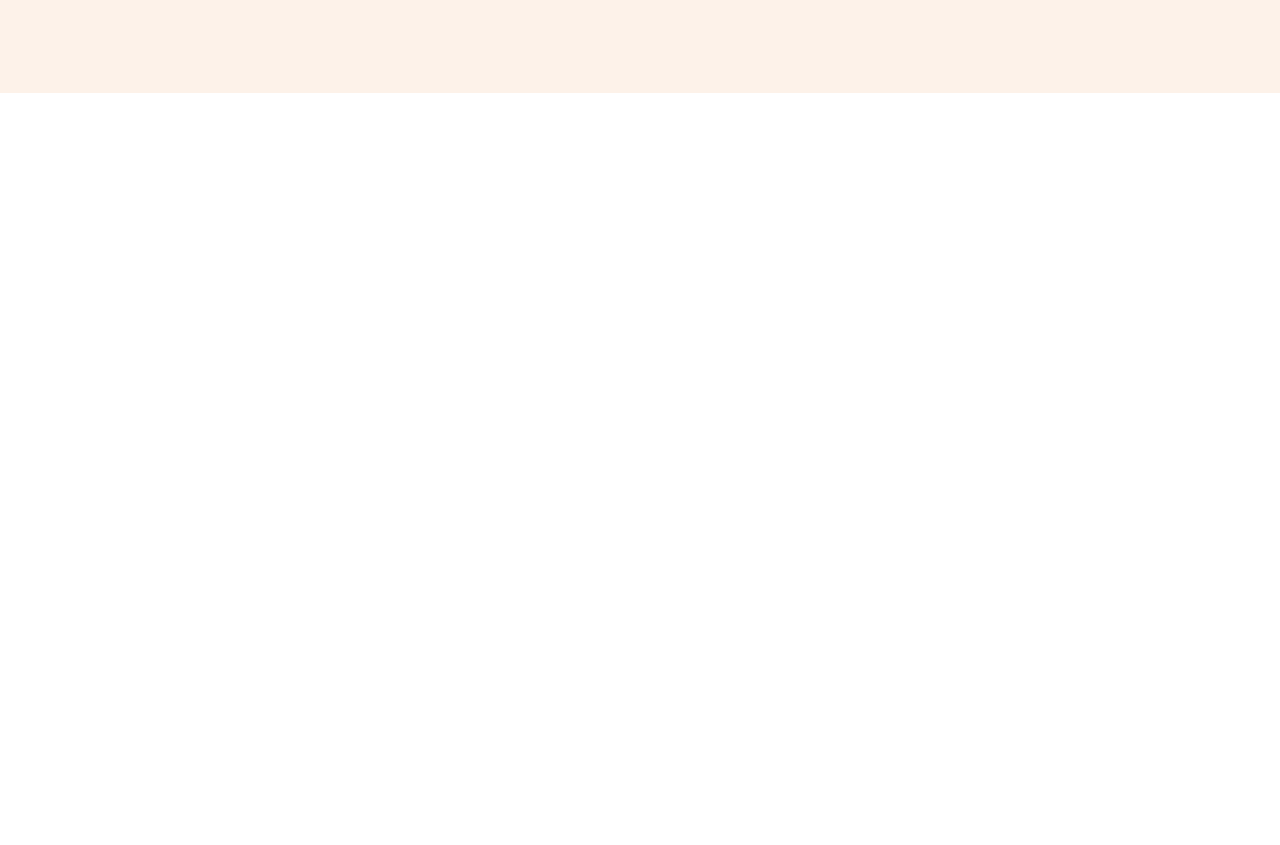
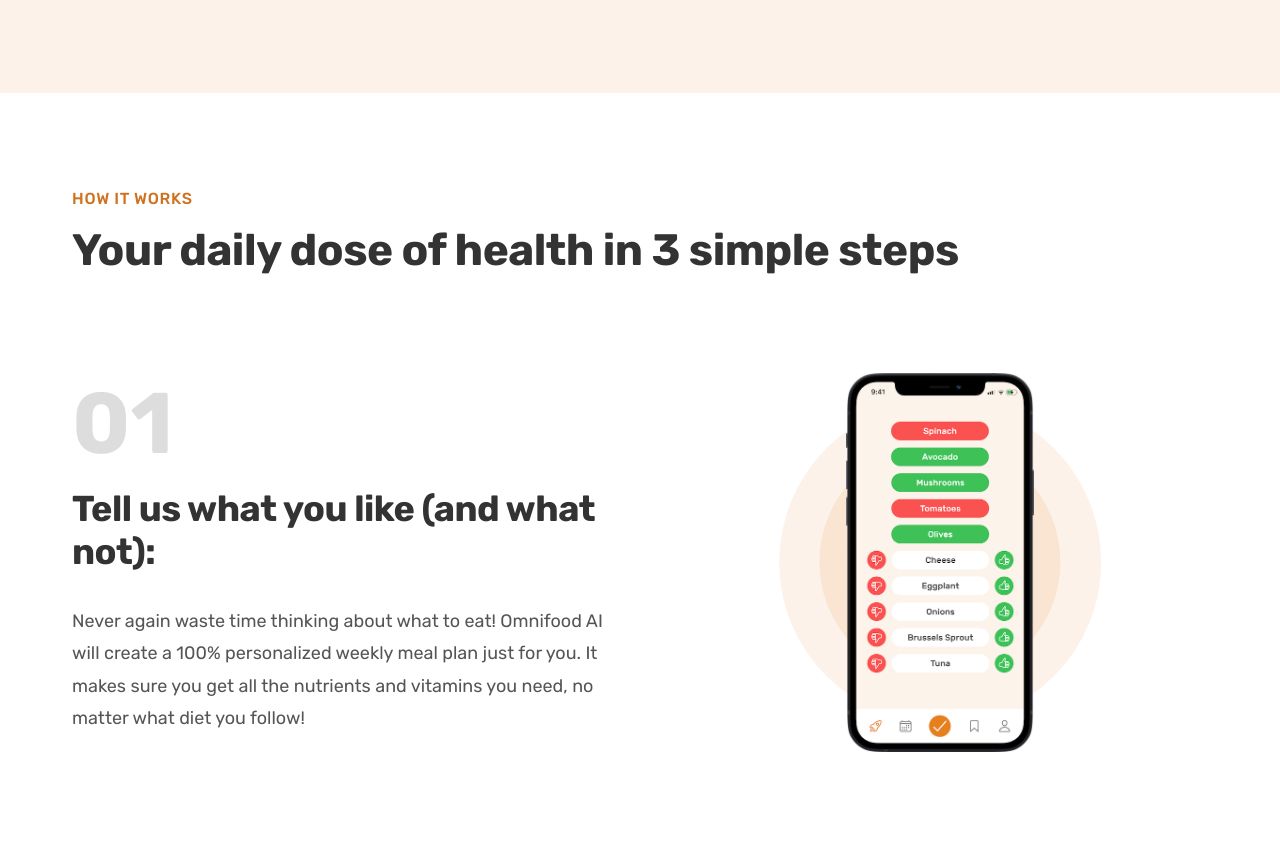
Before and after one commit to MostafaMohammadi1989/web-food, a plain HTML site: page index.html in a window 1280 px wide. Shown: the part 671-1516 px from the top of the page. Before the commit the page ends 800 px from the top, so only its background shows below. Drawn offline with Linux system fonts and the light colour scheme.

Commit message:
compllet How work it section

```diff
--- /dev/null
+++ b/css/general.css
@@ -0,0 +1,159 @@
+/*
+---01 Typography System
+Font sizin (px):
+10 / 12 / 14 / 16 / 18 / 20 / 24 / 30 / 36 / 44 / 52 / 62 / 74 / 86 / 98
+
+- font weight:
+Default: 400
+- line heights
+Default:1
+
+
+
+
+---02 Colors
+
+- Primary:#e67e22
+- Tints: #fdf2e9
+- Shades:
+- Accents:
+- Greys:
+#555
+#333
+
+
+--- 05 Shadows
+
+
+--- 06 Border-Radius
+
+
+--- 07 Whitespace
+
+
+- SPACING SYSTEM (px)
+      2 / 4 / 8 / 12 / 16 / 24 / 32 / 48 / 64 / 80 / 96 / 128
+      FONT SIZE SYSTEM (px)
+
+
+
+*/
+
+html {
+  font-size: 62.5%;
+}
+
+* {
+  padding: 0;
+  margin: 0;
+  box-sizing: border-box;
+}
+
+body {
+  font-family: "Rubik", sans-serif;
+  line-break: 1;
+  font-weight: 400;
+  color: #555;
+}
+/* *************************** */
+/* Genral Components */
+/* *************************** */
+
+.container {
+  max-width: 120rem;
+  padding: 0 3.2rem;
+  margin: 0 auto;
+}
+
+.grid {
+  display: grid;
+  row-gap: 9.6rem;
+  column-gap: 6.4rem;
+}
+
+.grid--2-cols {
+  grid-template-columns: repeat(2, 1fr);
+}
+
+.grid--3-cols {
+  grid-template-columns: repeat(3, 1fr);
+}
+
+.grid--4-cols {
+  grid-template-columns: repeat(4, 1fr);
+}
+
+.grid--center-v {
+  align-items: center;
+}
+
+.heading-primary,
+.heading-secondary,
+.heading-tertiary {
+  font-weight: 700;
+  letter-spacing: -0.5px;
+  color: #333;
+}
+
+.heading-primary {
+  font-size: 5.2rem;
+  line-height: 1.05;
+  margin-bottom: 3.2rem;
+}
+
+.heading-secondary {
+  font-size: 4.4rem;
+  line-height: 1.2;
+  margin-bottom: 9.6rem;
+}
+
+.heading-tertiary {
+  font-size: 3.6rem;
+  line-height: 1.2;
+  margin-bottom: 3.2rem;
+}
+
+.subheading {
+  display: block;
+  font-size: 1.6rem;
+  font-weight: 500;
+  color: #cf711f;
+  text-transform: uppercase;
+  margin-bottom: 1.6rem;
+  letter-spacing: 0.75px;
+}
+
+.btn:link,
+.btn:visited {
+  display: inline-block;
+  text-decoration: none;
+  font-size: 2rem;
+  padding: 1.6rem 3.2rem;
+  border-radius: 9px;
+  transition: background-color 0.3s;
+  font-weight: 600;
+}
+
+.btn--full:link,
+.btn--full:visited {
+  background-color: #e67e22;
+  color: #fff;
+}
+
+.btn--full:hover,
+.btn--full:active {
+  background-color: #cf711f;
+}
+
+.btn--outline:link,
+.btn--outline:visited {
+  background-color: #fff;
+  color: #555;
+}
+
+.btn--outline:hover,
+.btn--outline:active {
+  background-color: #fdf2e9;
+
+  box-shadow: inset 0 0 0 3px #fff;
+}
--- a/css/style.css
+++ b/css/style.css
@@ -1,108 +1,3 @@
-/*
----01 Typography System
-Font sizin (px):
-10 / 12 / 14 / 16 / 18 / 20 / 24 / 30 / 36 / 44 / 52 / 62 / 74 / 86 / 98
-
-- font weight:
-Default: 400
-- line heights
-Default:1
-
-
-
-
----02 Colors
-
-- Primary:#e67e22
-- Tints: #fdf2e9
-- Shades:
-- Accents:
-- Greys:
-#555
-#333
-
-
---- 05 Shadows
-
-
---- 06 Border-Radius
-
-
---- 07 Whitespace
-
-
-- SPACING SYSTEM (px)
-      2 / 4 / 8 / 12 / 16 / 24 / 32 / 48 / 64 / 80 / 96 / 128
-      FONT SIZE SYSTEM (px)
-
-
-
-*/
-
-html {
-  font-size: 62.5%;
-}
-
-* {
-  padding: 0;
-  margin: 0;
-  box-sizing: border-box;
-}
-
-body {
-  font-family: "Rubik", sans-serif;
-  line-break: 1;
-  font-weight: 400;
-  color: #555;
-}
-/* *************************** */
-/* Genral Components */
-/* *************************** */
-
-.heading-primary {
-  font-size: 5.2rem;
-  font-weight: 700;
-  line-height: 1.05;
-  color: #333;
-  letter-spacing: -0.5px;
-  margin-bottom: 3.2rem;
-}
-
-.btn:link,
-.btn:visited {
-  display: inline-block;
-  text-decoration: none;
-  font-size: 2rem;
-  padding: 1.6rem 3.2rem;
-  border-radius: 9px;
-  transition: background-color 0.3s;
-  font-weight: 600;
-}
-
-.btn--full:link,
-.btn--full:visited {
-  background-color: #e67e22;
-  color: #fff;
-}
-
-.btn--full:hover,
-.btn--full:active {
-  background-color: #cf711f;
-}
-
-.btn--outline:link,
-.btn--outline:visited {
-  background-color: #fff;
-  color: #555;
-}
-
-.btn--outline:hover,
-.btn--outline:active {
-  background-color: #fdf2e9;
-
-  box-shadow: inset 0 0 0 3px #fff;
-}
-
 /* *************************** */
 /* Header */
 /* *************************** */
@@ -222,3 +117,56 @@ body {
   color: #cf711f;
   font-weight: 700;
 }
+
+/* *************************** */
+/* How it work Section */
+/* *************************** */
+.section-how {
+  padding: 9.6rem 0;
+}
+.step-number {
+  font-size: 8.6rem;
+  font-weight: 600;
+  color: #ddd;
+  margin-bottom: 1.2rem;
+}
+.step-description {
+  font-size: 1.8rem;
+  line-height: 1.8;
+}
+
+.step-img-box {
+  position: relative;
+
+  display: flex;
+  align-items: center;
+  justify-content: center;
+}
+
+.step-img-box::after,
+.step-img-box::before {
+  content: "";
+  display: block;
+  border-radius: 50%;
+  position: absolute;
+  top: 50%;
+  left: 50%;
+  transform: translate(-50%, -50%);
+}
+.step-img-box::before {
+  width: 60%;
+  padding-bottom: 60%;
+  background-color: #fdf2e9;
+  z-index: -2;
+}
+
+.step-img-box::after {
+  width: 45%;
+  padding-bottom: 45%;
+  background-color: #fae5d3;
+  z-index: -1;
+}
+
+.step-img {
+  width: 35%;
+}
--- a/index.html
+++ b/index.html
@@ -13,6 +13,7 @@
     />
 
     <link rel="stylesheet" href="css/style.css" />
+    <link rel="stylesheet" href="css/general.css" />
     <title>Omanifood</title>
   </head>
   <body>
@@ -68,6 +69,81 @@
           </div>
         </div>
       </section>
+
+      <section class="section-how">
+        <div class="container">
+          <span class="subheading">How it works</span>
+          <h2 class="heading-secondary">
+            Your daily dose of health in 3 simple steps
+          </h2>
+        </div>
+        <div class="container grid grid--2-cols .grid--center-v">
+          <!-- Step 01 -->
+          <div class="step-text-box">
+            <p class="step-number">01</p>
+            <h3 class="heading-tertiary">
+              Tell us what you like (and what not):
+            </h3>
+            <p class="step-description">
+              Never again waste time thinking about what to eat! Omnifood AI
+              will create a 100% personalized weekly meal plan just for you. It
+              makes sure you get all the nutrients and vitamins you need, no
+              matter what diet you follow!
+            </p>
+          </div>
+
+          <div class="step-img-box">
+            <img
+              class="step-img"
+              src="img/app/app-screen-1.png"
+              alt="iPhone app preferences selection screen"
+            />
+          </div>
+          <!-- Step 02 -->
+
+          <div class="step-img-box">
+            <img
+              class="step-img"
+              src="img/app/app-screen-2.png"
+              alt="Mells proving plan screen"
+            />
+          </div>
+
+          <div class="step-text-box">
+            <p class="step-number">02</p>
+            <h3 class="heading-tertiary">
+              Tell us what you like (and what not):
+            </h3>
+            <p class="step-description">
+              Approve your weekly meal plan: Once per week, approve the meal
+              plan generated for you by Omnifood AI. You can change ingredients,
+              swap entire meals, or even add your own recipes.
+            </p>
+          </div>
+
+          <!-- Step 03 -->
+          <div class="step-text-box">
+            <p class="step-number">03</p>
+            <h3 class="heading-tertiary">
+              Tell us what you like (and what not):
+            </h3>
+            <p class="step-description">
+              Receive meals at convenient time: Best chefs in town will cook
+              your selected meal every day, and we will deliver it to your door
+              whenever works best for you. You can change delivery schedule and
+              address daily!
+            </p>
+          </div>
+
+          <div class="step-img-box">
+            <img
+              class="step-img"
+              src="img/app/app-screen-3.png"
+              alt="iPhone app delivery screen screen"
+            />
+          </div>
+        </div>
+      </section>
     </main>
   </body>
 </html>
```
